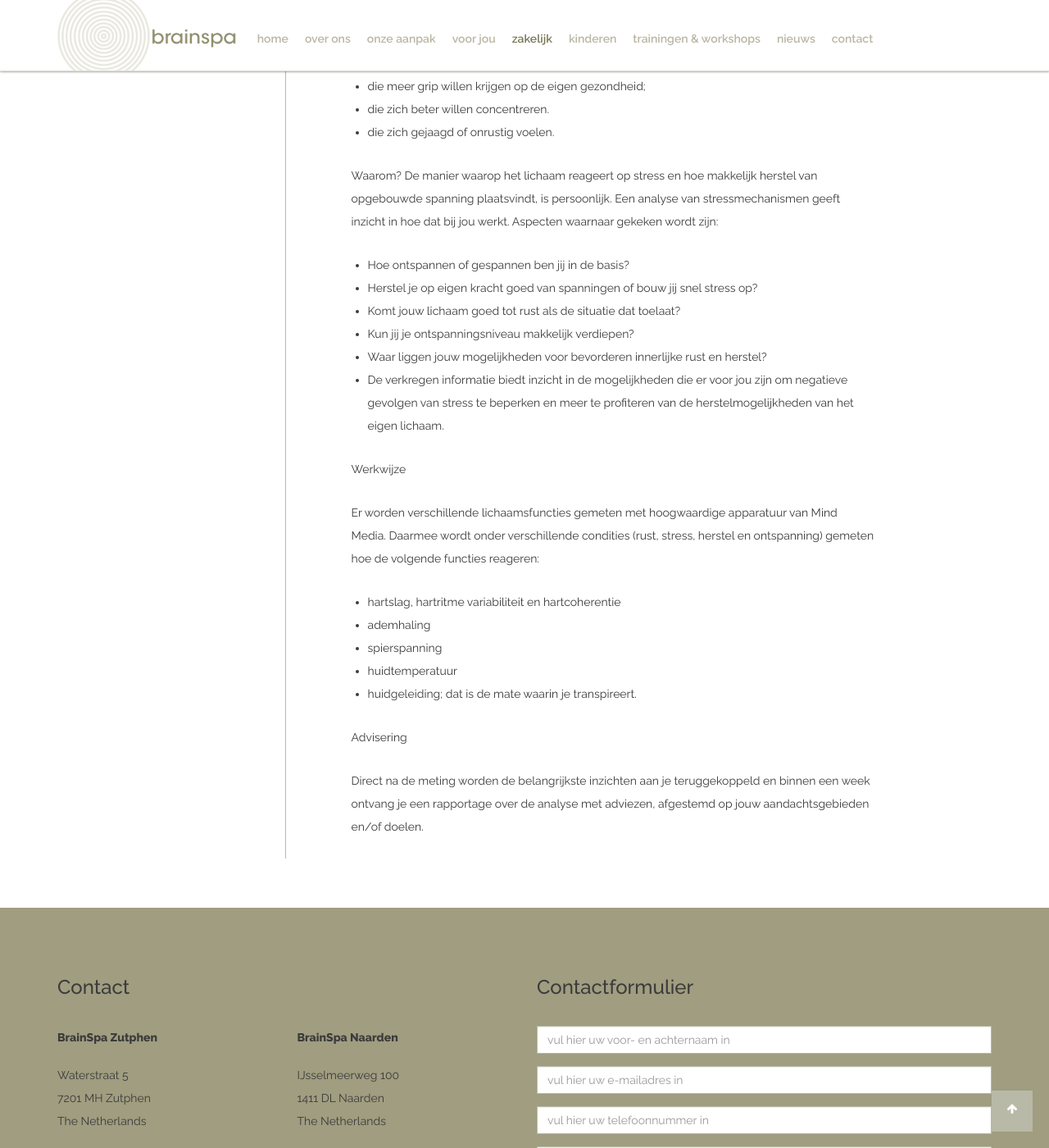
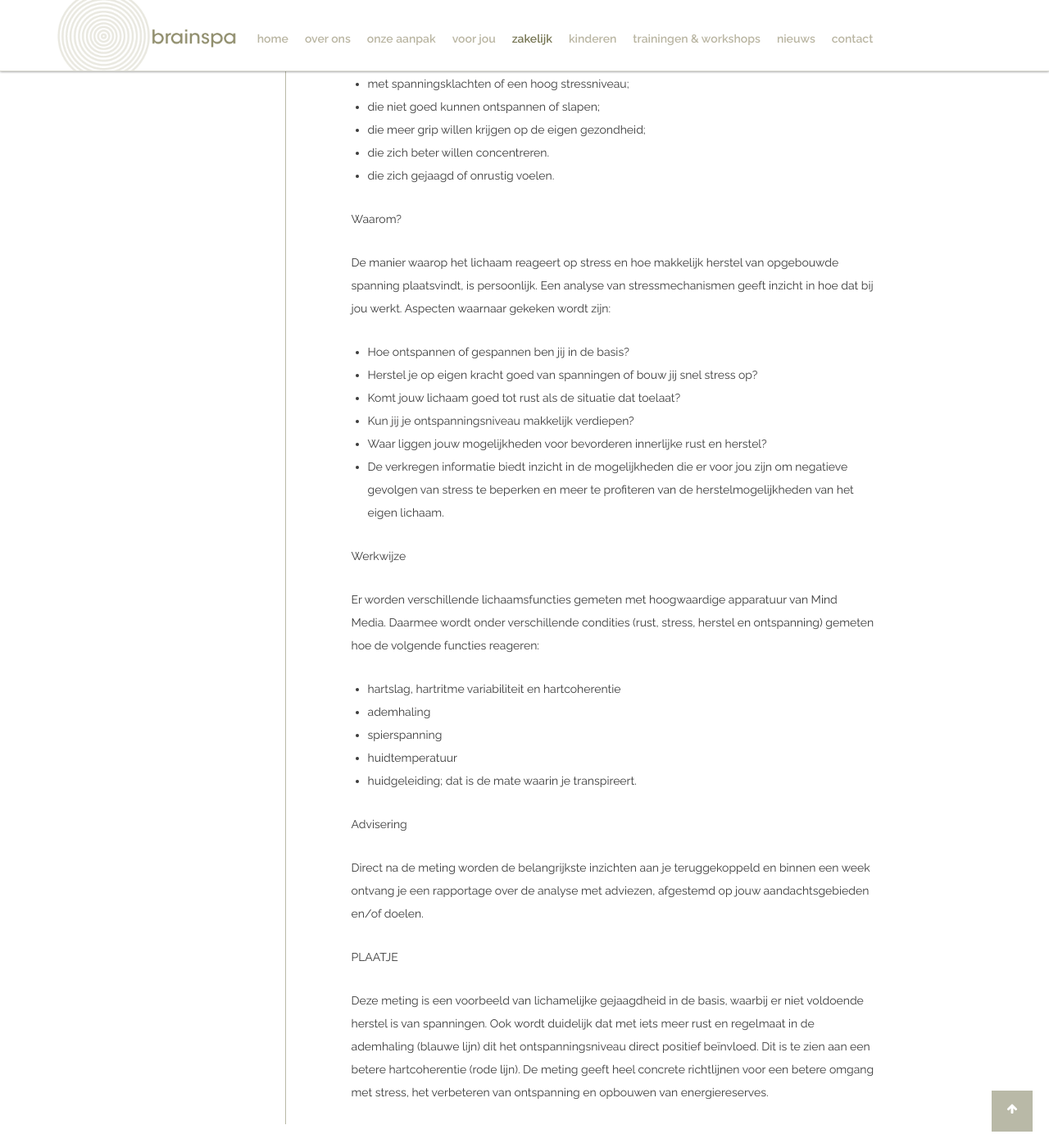
Before and after one commit to dveninga/brainspa, a Jekyll site: the page built from zakelijk/analyse.md, in a window 1280 px wide and 1400 px high, scrolled down 717 px. Shown: the whole window at 82% size. Built offline with Jekyll 4.4.1, drawn with Linux system fonts in a browser that asks for light colours; some of the changed text lies outside the part shown.

Commit message:
Updated analyse.md

```diff
--- a/zakelijk/analyse.md
+++ b/zakelijk/analyse.md
@@ -11,6 +11,7 @@ banner: zakelijk.jpg
 Voor een goed persoonlijk functioneren, maar ook voor een optimale hersenfunctie, is het van belang dat het autonoom zenuwstelsel in balans is. Het autonoom zenuwstelsel stuurt lichaamsfuncties aan die vanzelf gaan, zoals ademhaling, hartslag, bloeddruk, spijsvertering en het immuunsysteem. Bij spanning of langdurige stress raakt het evenwicht in het autonoom zenuwstelsel verstoord. Dit heeft op den duur negatieve gevolgen voor de lichamelijke en geestelijke conditie. Het is mogelijk om meer grip te krijgen op ontspanning van het lichaam en opbouw van energie.
 
 Voor wie?
+
 Voor mensen:
 
 * met spanningsklachten of een hoog stressniveau;
@@ -21,6 +22,7 @@ Voor mensen:
 
 
 Waarom?
+
 De manier waarop het lichaam reageert op stress en hoe makkelijk herstel van opgebouwde spanning plaatsvindt, is persoonlijk. Een analyse van stressmechanismen geeft inzicht in hoe dat bij jou werkt. Aspecten waarnaar gekeken wordt zijn:
 
 * Hoe ontspannen of gespannen ben jij in de basis?
@@ -43,3 +45,7 @@ Er worden verschillende lichaamsfuncties gemeten met hoogwaardige apparatuur van
 Advisering
 
 Direct na de meting worden de belangrijkste inzichten aan je teruggekoppeld en binnen een week ontvang je een rapportage over de analyse met adviezen, afgestemd op jouw aandachtsgebieden en/of doelen.
+
+PLAATJE
+
+Deze meting is een voorbeeld van lichamelijke gejaagdheid in de basis, waarbij er niet voldoende herstel is van spanningen. Ook wordt duidelijk dat met iets meer rust en regelmaat in de ademhaling  (blauwe lijn) dit het ontspanningsniveau direct positief beïnvloed. Dit is te zien aan een betere hartcoherentie  (rode lijn). De meting geeft heel concrete richtlijnen voor een betere omgang met stress, het verbeteren van ontspanning en opbouwen van energiereserves.
```
